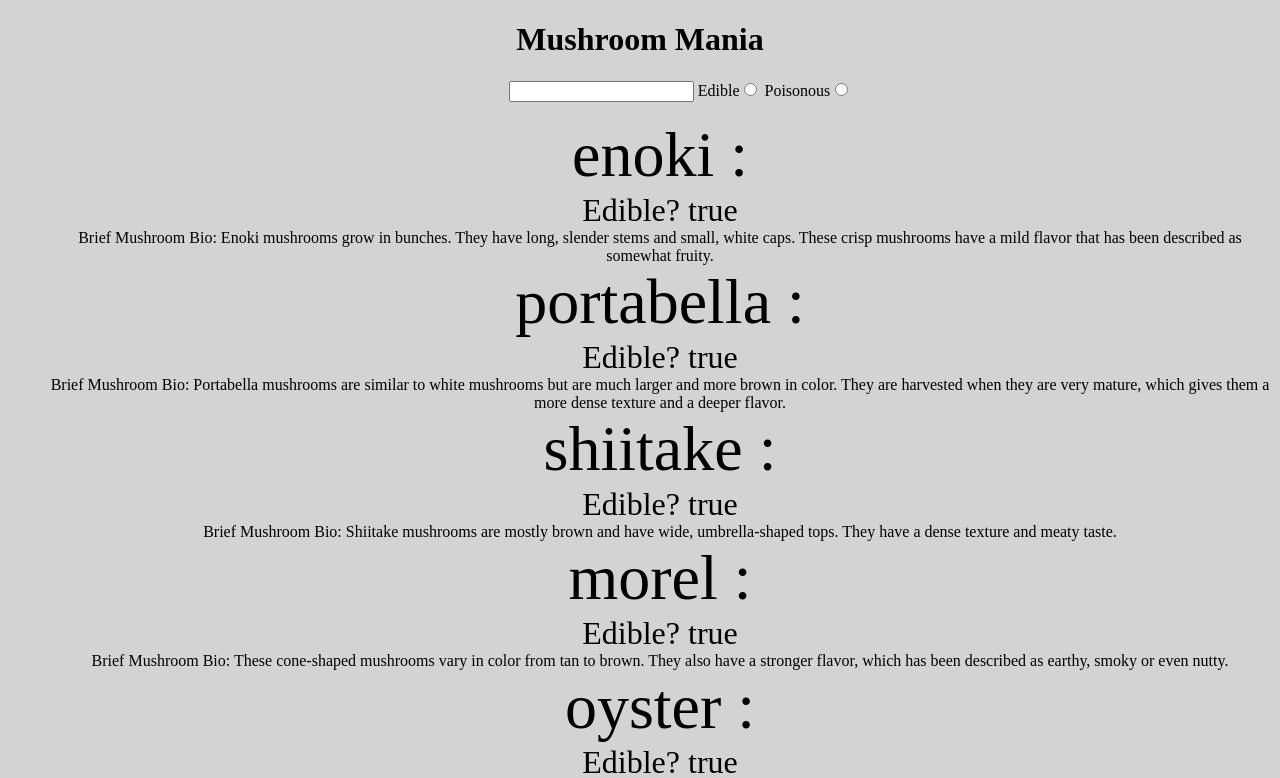
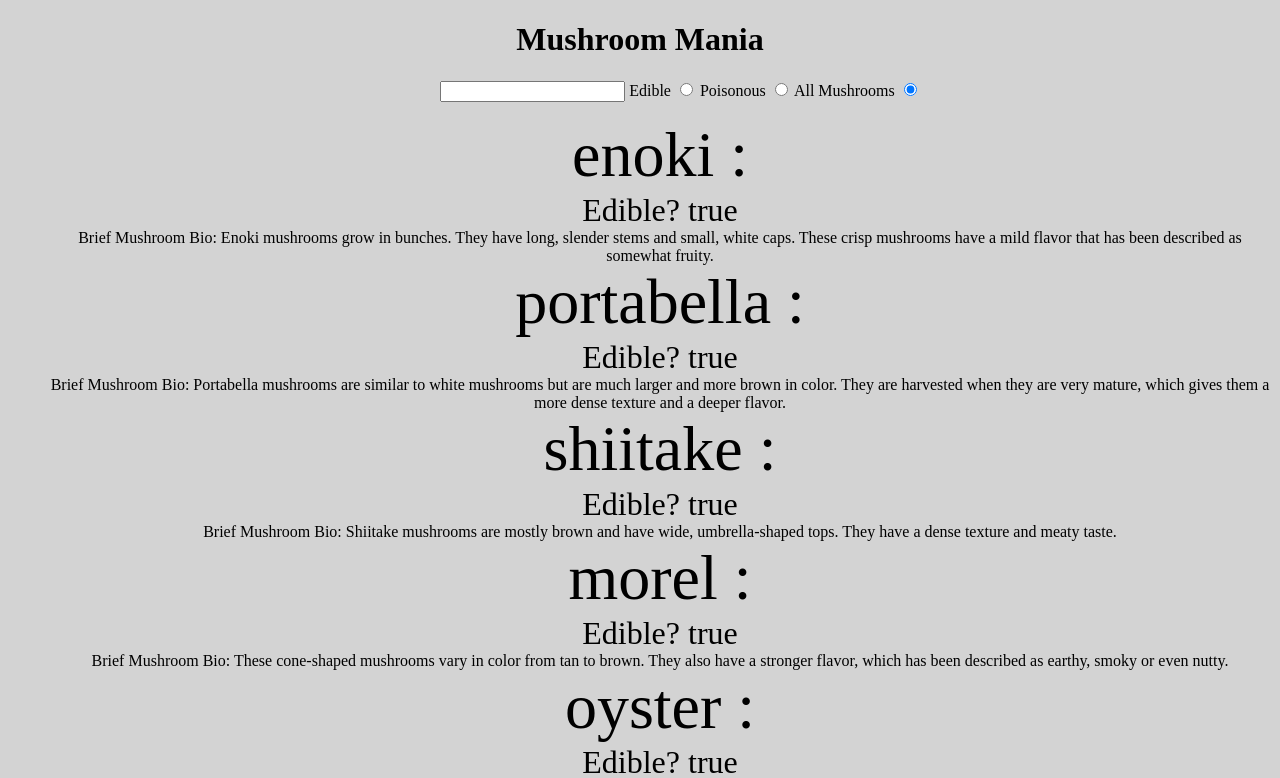
Before and after one commit to sirwilliamiv/Mushroom-Mania, a website: page index.html in a window 1280 px wide. Shown: the top 778 px of the page. Drawn offline with nearby package versions, Linux system fonts and the light colour scheme.

Commit message:
added third radio button which contains all mushrooms

```diff
--- a/partials/main.html
+++ b/partials/main.html
@@ -6,8 +6,12 @@
 <div class="inputs">
   <input type="text" ng-model="List">
 
-   <label> Edible</label><input ng-model="searchList" ng-value="{{value.edible = true}}" value="edible" type="radio" name="non-poison">
-    <label>Poisonous</label><input ng-model="searchList" ng-value="{{value.edible = false}}" value="poisonous" type="radio" name="non-poison">
+   <label> Edible</label>
+   <input ng-model="searchList" ng-value="{{value.edible = true}}" value="edible" type="radio" name="non-poison">
+    <label>Poisonous</label>
+    <input ng-model="searchList" ng-value="{{value.edible = false}}" value="poisonous" type="radio" name="poison">
+    <label>All Mushrooms</label>
+    <input ng-model="searchList" ng-value="{{key}}" type="radio" name="all mushrooms" value="mushrooms">
 </div>
 
 
```
